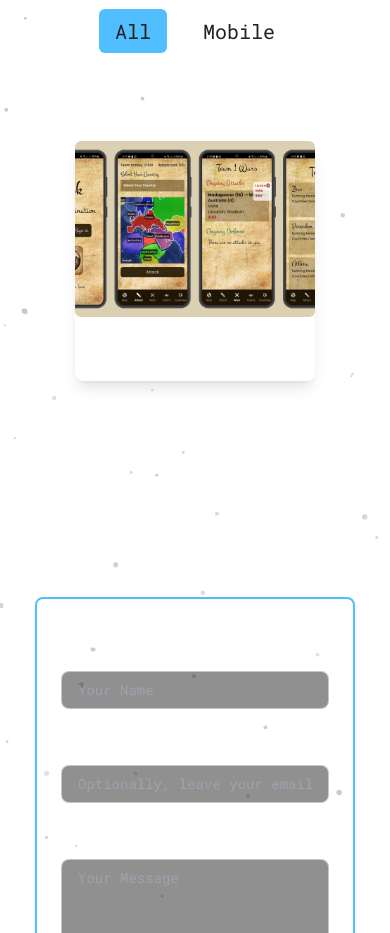
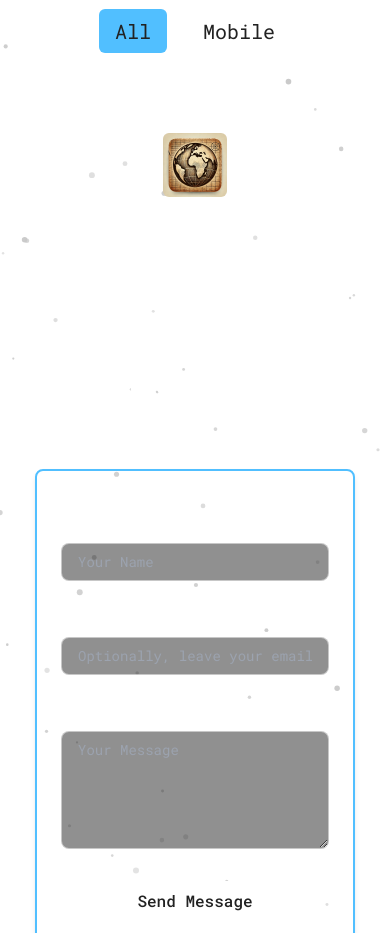
Before and after one commit to RamezzE/Portfolio, a React (Vite) app: page /#hero in a window 390 px wide. Shown: the part 960-1893 px from the top of the page. Built offline with nearby package versions, Linux system fonts and the light colour scheme.

Commit message:
style: make ProjectCard more responsive

```diff
--- a/src/components/ProjectCard.jsx
+++ b/src/components/ProjectCard.jsx
@@ -10,32 +10,35 @@ const ProjectCard = ({ projectData }) => {
     return (
         <div
             ref={ref}
-            className={`flip-card p-2 w-64 h-64 transition-transform duration-700 ease-out transform ${isVisible ? 'translate-y-0 opacity-100' : 'translate-y-10 opacity-0'}`}
+            className={`flip-card w-32 h-32 sm:w-48 sm:h-48 transition-transform duration-700 ease-out transform ${isVisible ? 'translate-y-0 opacity-100' : 'translate-y-10 opacity-0'} overflow-hidden`}
         >
-            <div className="flip-card-inner">
+            <div className="flip-card-inner h-full w-full relative">
                 {/* Front side */}
-                <div className="flip-card-front flex flex-col justify-center items-center rounded-md shadow-lg">
+                <div className="flip-card-front flex flex-col justify-between items-center h-full w-full absolute backface-hidden">
                     <img
-                        src={projectData.image}
+                        src={projectData.icon}
                         alt={projectData.name}
-                        className="w-64 h-64 object-cover rounded-md mb-3"
+                        className="object-cover rounded-md mb-3 h-[50%] sm:h-[60%] w-auto"
                     />
                     <div className="flex flex-col justify-center items-center">
-                        <h1 className="font-robotoMono font-medium text-primary text-lg">
+                        <span className="font-robotoMono font-medium text-primary text-lg text-center">
                             {projectData.name}
-                        </h1>
-                        <h1 className="font-robotoMono text-primary text-base">
+                        </span>
+                        <span className="font-robotoMono font-medium text-primary/50 text-xs sm:text-base text-center">
                             {projectData.description}
-                        </h1>
+                        </span>
                     </div>
                 </div>
 
                 {/* Back side */}
-                <div className="flip-card-back flex flex-col justify-center items-center rounded-md shadow-lg gap-y-6">
-                    <h1 className="font-robotoMono font-medium text-primary text-lg">{projectData.name}</h1>
-                    <h1 className="font-robotoMono text-primary text-base">{projectData.description}</h1>
-                    <button className="bg-primary text-bgColor font-robotoMono font-medium text-base md:text-lg py-2 px-4 rounded-md w-fit transition duration-500 ease-in-out transform hover:scale-110 hover:bg-secondary"
-                        onClick={() => { dispatch({ type: "TOGGLE_PROJECT_POPUP", payload: projectData }) }}
+                <div className="flip-card-back flex flex-col justify-evenly items-center rounded-md shadow-lg gap-y-4 h-full w-full absolute backface-hidden transform rotateY-180">
+                    <h1 className="font-robotoMono font-medium text-primary text-lg text-center">{projectData.name}</h1>
+                    <p className="font-robotoMono font-medium text-primary/50 text-xs sm:text-base text-center">{projectData.description}</p>
+                    <button
+                        className="bg-primary text-bgColor font-robotoMono font-medium text-xs xs:text-base md:text-lg py-2 px-4 rounded-md w-fit transition duration-500 ease-in-out transform hover:scale-110 hover:bg-secondary"
+                        onClick={() => {
+                            dispatch({ type: "TOGGLE_PROJECT_POPUP", payload: projectData });
+                        }}
                     >
                         More Details
                     </button>
```
